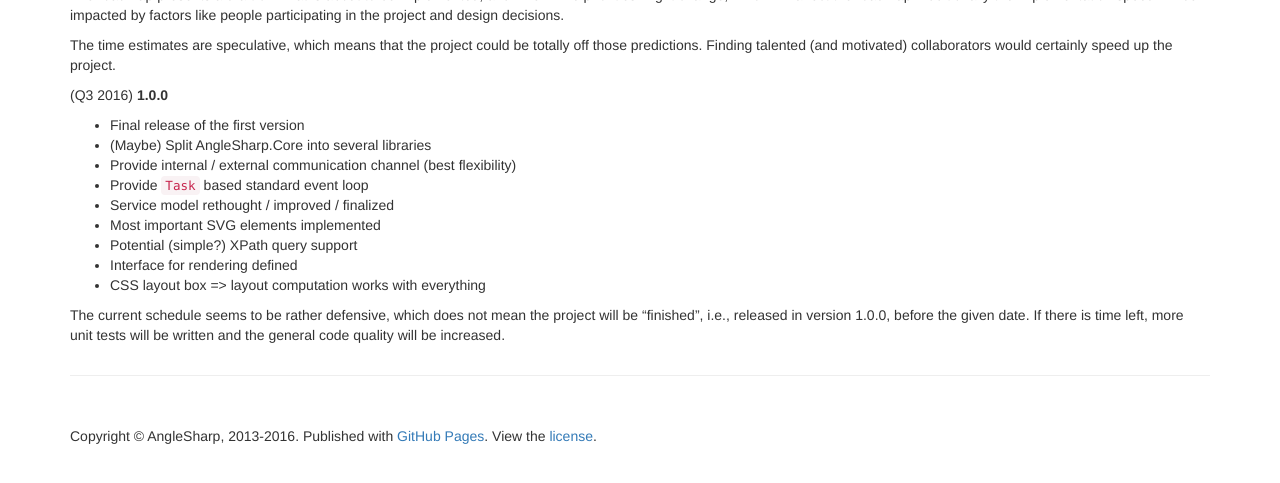
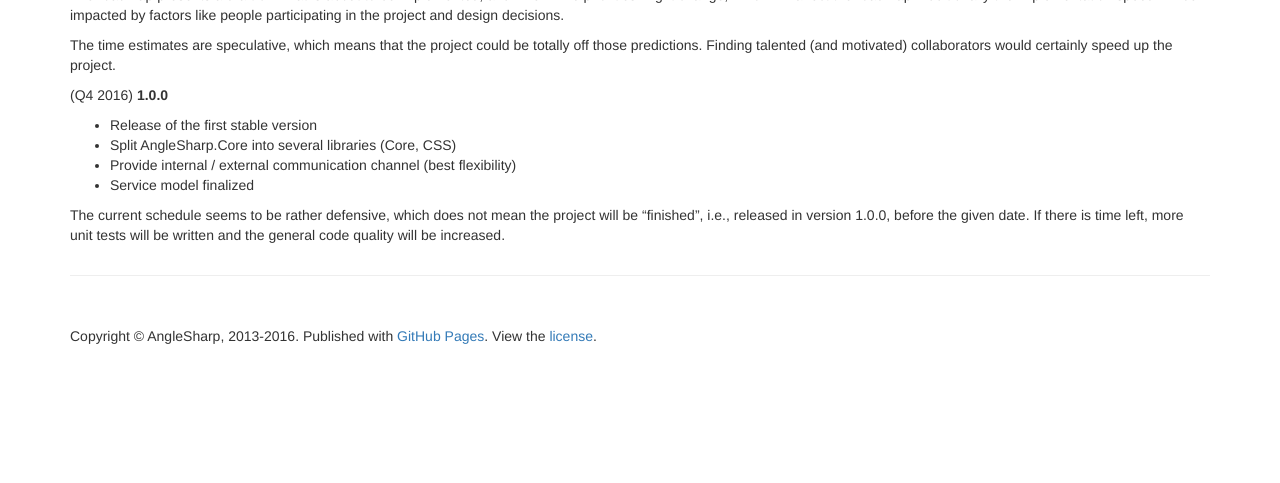
Before and after one commit to AngleSharp/anglesharp.github.io, a Jekyll site: the page built from roadmap.md, in a window 1280 px wide, cut to the strip 364-847 px from the top of the page. Built offline with Jekyll 4.4.1, drawn with Linux system fonts in a browser that asks for light colours.

```diff
--- a/roadmap.md
+++ b/roadmap.md
@@ -10,16 +10,11 @@ The roadmap presents a draft on what is about to be implemented, and when. The p
 
 The time estimates are speculative, which means that the project could be totally off those predictions. Finding talented (and motivated) collaborators would certainly speed up the project.
 
-(Q3 2016) **1.0.0**
+(Q4 2016) **1.0.0**
 
-- Final release of the first version
-- (Maybe) Split AngleSharp.Core into several libraries
+- Release of the first stable version
+- Split AngleSharp.Core into several libraries (Core, CSS)
 - Provide internal / external communication channel (best flexibility)
-- Provide `Task` based standard event loop
-- Service model rethought / improved / finalized
-- Most important SVG elements implemented
-- Potential (simple?) XPath query support
-- Interface for rendering defined
-- CSS layout box => layout computation works with everything
+- Service model finalized
 
 The current schedule seems to be rather defensive, which does not mean the project will be "finished", i.e., released in version 1.0.0, before the given date. If there is time left, more unit tests will be written and the general code quality will be increased.
```
Also changed, not shown: _posts/2016-07-16-anglesharp-v97-released.md (added, +28 -0 lines).
